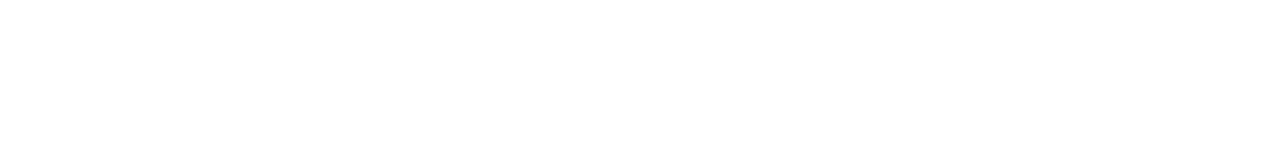
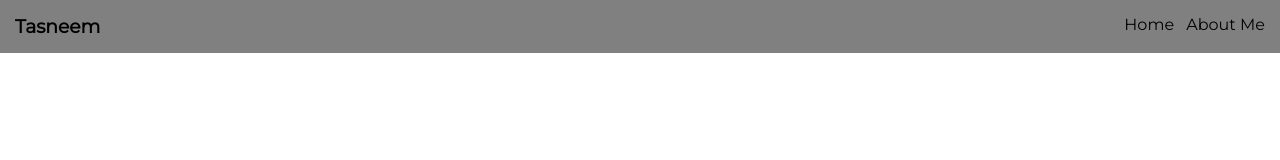
Before and after one commit to Muhammad-Abrar2010/Tasneem-porfolio, a plain HTML site: page about.html in a window 1280 px wide. Drawn offline with Linux system fonts and the light colour scheme.

Commit message:
added header

```diff
--- a/Styles/header.css
+++ b/Styles/header.css
@@ -7,9 +7,10 @@
 }
 
 .header li{
-    display: flex;
+    display: inline-block;
     justify-content: space-between;
     list-style: none;
+    padding-left: 8px;
 }
 
 .header li a{
--- a/about.html
+++ b/about.html
@@ -0,0 +1,34 @@
+<!DOCTYPE html>
+<html lang="en">
+<head>
+    <meta charset="UTF-8">
+    <meta name="viewport" content="width=device-width, initial-scale=1.0">
+    <title>About Me</title>
+    <link rel="stylesheet" href="Styles/global.css">
+    <link rel="stylesheet" href="Styles/header.css">
+    <link rel="preconnect" href="https://fonts.googleapis.com">
+<link rel="preconnect" href="https://fonts.gstatic.com" crossorigin>
+<link href="https://fonts.googleapis.com/css2?family=Montserrat&display=swap" rel="stylesheet">
+</head>
+<body>
+    <header class="header">
+        <h3>Tasneem</h3>
+        <div>
+            <ul>
+                <li><a class="header-a" href="index.html">Home</a></li>
+                <li><a class="header-a" href="about.html">About Me</a></li>
+            </ul>
+
+
+
+
+        </div>
+
+
+
+
+
+    </header>
+
+</body>
+</html>
```
Also changed, not shown: index.html (+1 -1 lines).
